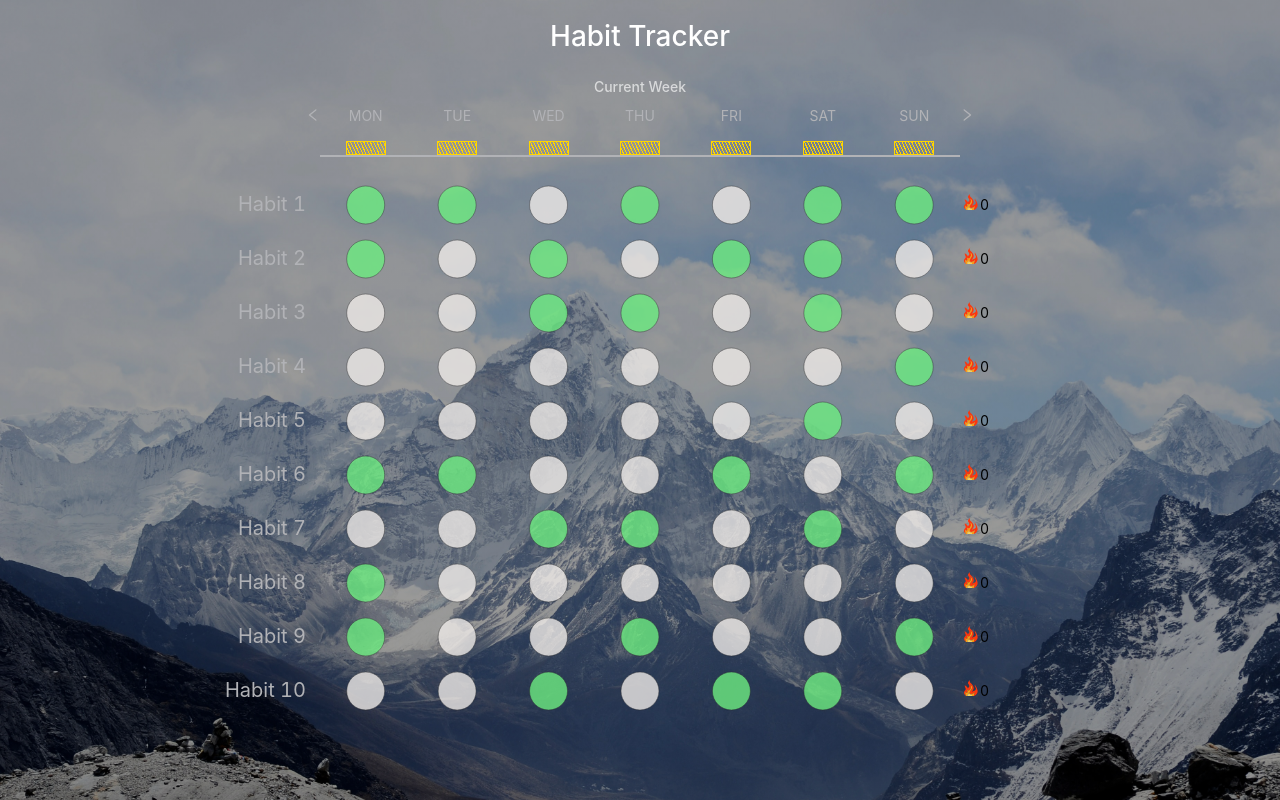
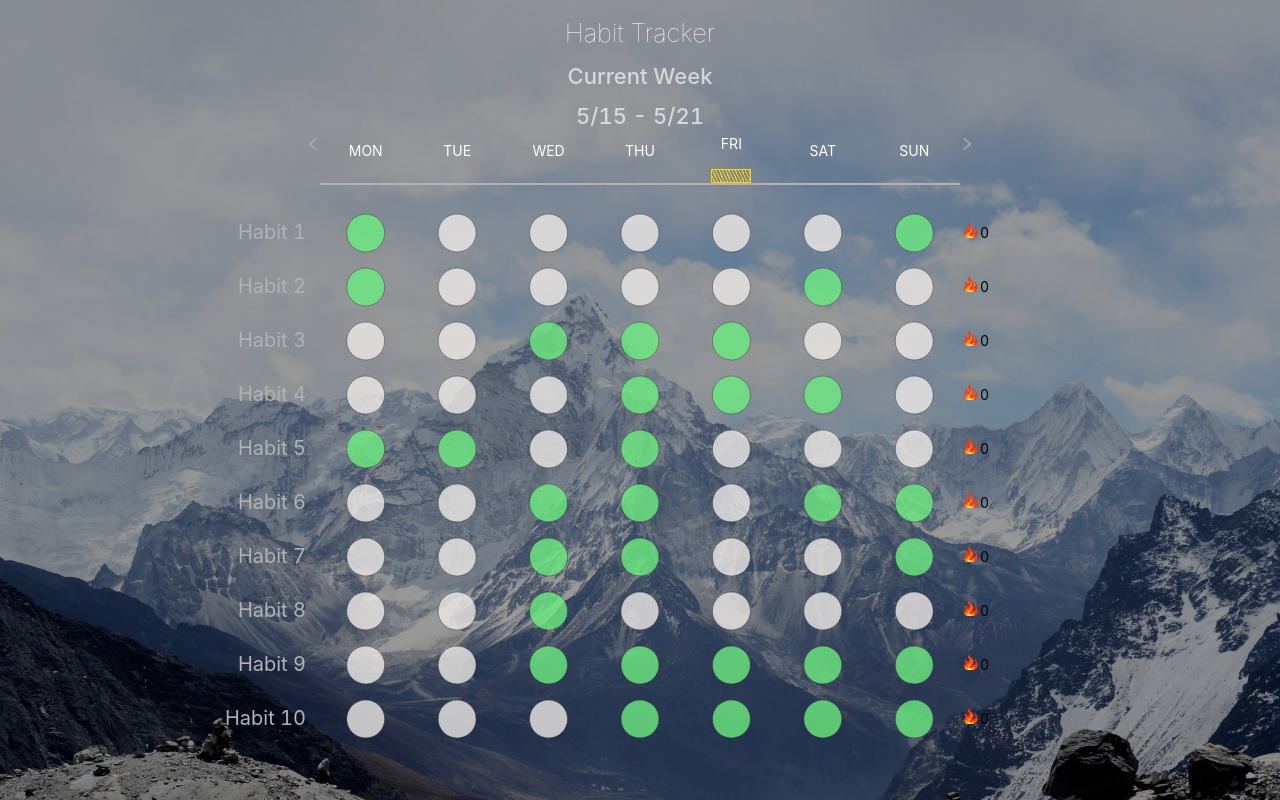
Before and after one commit to brycemorrow4564/habit-tracker, a React (Create React App) app: page / in a window 1280 px wide. Built offline with nearby package versions, Linux system fonts and the light colour scheme.

Commit message:
Added some date related logic to reducers, show visual indicator of current day, and showing text at the top that will update when the selected time window changes

```diff
--- a/src/Custom.css
+++ b/src/Custom.css
@@ -18,12 +18,16 @@
 
 .header-text {
     margin-top: .5em;
+    margin-bottom: 0;
+    font-size: 2vw;
+    font-weight: 100;
     color: white;
     text-align: center;
 }
 
 .header-text-sub {
     margin-top: .25em;
+    margin-bottom: 0;
     color: white;
     text-align: center;
     opacity: .65;
--- a/src/reducer.js
+++ b/src/reducer.js
@@ -1,4 +1,9 @@
 import _ from "lodash";
+import moment from "moment";
+
+function weekIndexMapper(dayIndex) {
+return ['MON','TUE','WED','THU','FRI','SAT','SUN'][dayIndex];
+}
 
 let numHabits = 10;
 let habitHistoryLength = 34;
@@ -11,6 +16,36 @@ const scaleDuration = 1250;
 const opacityDuration = 1250;
 const translateDuration = 1500;
 
+let nextSunday = (date) => {
+    // sets date to the next sunday if it is not already sunday
+    let day = date.day();
+    if (day !== 0) {
+        date.add(7-day);
+    }
+    return date;
+};
+
+let dummyData = () => {
+
+    let today = moment();
+    let startDate = today.subtract(habitHistoryLength - 1, 'days');
+
+    const data = [];
+    for (let i of _.range(0, numHabits)) {
+        let row = [];
+        for (let j of _.range(0, habitHistoryLength)) {
+            row.push(Math.random() < .5 ? 1 : 0);
+        }
+        data.push(row);
+    }
+
+    return { data, day0: startDate };
+};
+
+const { data, day0 } = dummyData();
+const initDateMax = nextSunday(moment());
+const initDateMin = initDateMax.clone().subtract(6, 'days');
+
 export const reducerInitialState = {
     "cellWidth": 40,
     "cellHeight": 40,
@@ -21,13 +56,16 @@ export const reducerInitialState = {
     "singleWeekViewOffset": 6,
     "singleWeekXAnchors": null,
     "numHabits": numHabits,
-    "habitTable": _.range(0, numHabits).map(i => _.range(0, habitHistoryLength).map(e => Math.random() < .5 ? 1 : 0)),
+    "habitTable": data,
+    "today": moment(),                                 // the current day
+    "dateMin": day0,                                // the first date we started recording habit data
+    "dateMax": initDateMax,                         // the last day (sunday) in the current week
 
-    // TODO: add some field that explicitly calculates the temporal period the index range covers
-    "habitTableStartIndex": 0,
-    "habitTableEndIndex": 6,
+    "windowStartDate": initDateMin,                 // the first day (monday) in the current selected week
+    "windowEndDate": initDateMax,                 // the last day (sunday) in the current selected week
 
-    "currentDayIndex": 0,
+    "windowStartIndex": habitHistoryLength - 7,      // the index into habitTable of the first day (monday) in the current selected week
+    "windowEndIndex": habitHistoryLength - 1,        // the index into habitTable of the last day (sunday) in the current selected week
 
     "animations": {
         'singleWeekView-circles-opacity': [],
@@ -64,8 +102,8 @@ export function reducer(state, [type, payload]) {
             // return { ...state, queuedAnimations };
         },
         'set habitTableIndexRange': () => {
-            let [habitTableStartIndex, habitTableEndIndex] = payload;
-            return { ...state, habitTableStartIndex, habitTableEndIndex };
+            let [windowStartIndex, windowEndIndex] = payload;
+            return { ...state, windowStartIndex, windowEndIndex };
         }
 
     };
--- a/src/views/SingleWeekView.tsx
+++ b/src/views/SingleWeekView.tsx
@@ -2,6 +2,7 @@ import * as React from 'react';
 import * as ReactDOM from "react-dom";
 import { LeftOutlined, RightOutlined } from "@ant-design/icons";
 import _ from "lodash";
+import moment from "moment";
 import { Row, Col, Carousel } from "antd";
 import { useRootContext } from "../context";
 import SingleWeekHabitRow from '../components/SingleWeekHabitRow';
@@ -51,11 +52,12 @@ function cssLinearGradientPropertyGenerator(colorA: string, colorB: string, stri
 const SingleWeekView: React.FC<SingleWeekViewProps> = (props) => {
 
     const { state, dispatch } = useRootContext();
-    const { cellWidth, windowSize, singleWeekViewOffset, habitTable, habitTableStartIndex, habitTableEndIndex } = state;
+    const { cellWidth, windowSize, singleWeekViewOffset, habitTable, windowStartIndex, windowStartDate, windowEndDate, windowEndIndex, dateMin, dateMax } = state;
 
     const currentDayColor = "#ffd500";
 
     const carouselRef = React.useRef(null);
+    const [carouselInit, setCarouselInit] = React.useState<Boolean>(false);
 
     const monRef = React.useRef(null);
     const tueRef = React.useRef(null);
@@ -66,18 +68,20 @@ const SingleWeekView: React.FC<SingleWeekViewProps> = (props) => {
     const sunRef = React.useRef(null);
     const refs = [monRef, tueRef, wedRef, thuRef, friRef, satRef, sunRef];
 
+    const numDataWeeks = dateMax.diff(dateMin, 'weeks');
+    const currDayIndex = moment().day();
+
     const shiftWindowByWeek = (direction: number) => {
       // ensure the current range can be shifted. if so, signal a shift
-      if (direction < 0 && habitTableStartIndex >= 7) {
-        dispatch(['set habitTableIndexRange', [habitTableStartIndex - 7, habitTableEndIndex - 7]]);
+      if (direction < 0 && windowStartIndex >= 7) {
+        dispatch(['set habitTableIndexRange', [windowStartIndex - 7, windowEndIndex - 7]]);
         if (carouselRef && carouselRef.current) {
           let curr: any = carouselRef.current;
           curr.prev();
         }
-
       }
-      else if (direction > 0 && habitTableEndIndex + 7 < habitTable[0].length) {
-        dispatch(['set habitTableIndexRange', [habitTableStartIndex + 7, habitTableEndIndex + 7]]);
+      else if (direction > 0 && windowEndIndex + 7 < habitTable[0].length) {
+        dispatch(['set habitTableIndexRange', [windowStartIndex + 7, windowEndIndex + 7]]);
         if (carouselRef && carouselRef.current) {
           let curr: any = carouselRef.current;
           curr.next();
@@ -92,6 +96,10 @@ const SingleWeekView: React.FC<SingleWeekViewProps> = (props) => {
       return 'Current Week';
     }
 
+    const getCurrentDateText = () => {
+      return `${windowStartDate.format('M/DD')} - ${windowEndDate.format('M/DD')}`;
+    };
+
     React.useEffect(() => {
 
       const onResize = () => {
@@ -101,7 +109,7 @@ const SingleWeekView: React.FC<SingleWeekViewProps> = (props) => {
           let { x, width } = ref.current.getBoundingClientRect();
           return x + width/2;
         }).map(v => v - offset);
-        // console.log(xValues.map(v => v * (Math.ceil(habitTable[0].length / 7) - 1)));
+        // console.log(xValues.map(v => v * (numDataWeeks - 1)));
         dispatch(['set singleWeekXAnchors', xValues]);
       };
 
@@ -110,6 +118,16 @@ const SingleWeekView: React.FC<SingleWeekViewProps> = (props) => {
       onResize();
 
     }, []);
+
+    // Ensures the carousel is on the last slide to start
+    React.useEffect(() => {
+      if (carouselRef && carouselRef.current && !carouselInit) {
+        // @ts-ignore
+        carouselRef.current.goTo(numDataWeeks-1, true);
+        setCarouselInit(true);
+      }
+
+    }, [carouselRef]);
 
   return (
       <React.Fragment>
@@ -121,10 +139,15 @@ const SingleWeekView: React.FC<SingleWeekViewProps> = (props) => {
           </Col>
         </Row>
 
-        {/* Sub-Header */}
         <Row justify="center" align="middle">
           <Col span={8}>
-            <h4 className="header-text-sub">{getSubtitle()}</h4>
+            <h4 className="header-text-sub" style={{ fontSize: 22 }}>{getSubtitle()}</h4>
+          </Col>
+        </Row>
+
+        <Row justify="center" align="middle">
+          <Col span={8}>
+            <h4 className="header-text-sub" style={{ fontSize: 22 }}>{getCurrentDateText()}</h4>
           </Col>
         </Row>
 
@@ -141,15 +164,18 @@ const SingleWeekView: React.FC<SingleWeekViewProps> = (props) => {
 
               {/* The top time axis contained within a carousel */}
               <Carousel ref={carouselRef} dots={false} style={{ position: 'relative' }}>
-                  {_.range(0, Math.ceil(habitTable[0].length / 7)).map(j => {
+                  {_.range(0, numDataWeeks).map(j => {
                     return (
                       <div>
                         <Row justify="space-around" align="middle">
                           {_.range(0, windowSize).map((i) => {
                             return (
                               <Col style={{ width: cellWidth }}>
-                                <p style={{ textAlign: 'center', color: '#b1b2b6' }} className="weekday">{weekIndexMapper(i)}</p>
-                                <div style={{ height: '1em', width: '100%' , border: `1px solid ${currentDayColor}`, background: cssLinearGradientPropertyGenerator('transparent', currentDayColor, .05, .025, 65) }} />
+                                <p style={{ textAlign: 'center', color: 'white' }} className="weekday">{weekIndexMapper(i)}</p>
+                                {(j === numDataWeeks - 1) && (i === currDayIndex) ?
+                                  <div style={{ height: '1em', width: '100%' , border: `1px solid ${currentDayColor}`, background: cssLinearGradientPropertyGenerator('transparent', currentDayColor, .05, .025, 65) }} />
+                                  : null
+                                }
                               </Col>
                             )
                           })}
@@ -191,7 +217,7 @@ const SingleWeekView: React.FC<SingleWeekViewProps> = (props) => {
         </Row>
 
         {/* Data Rows */}
-        {habitTable.map((data: number[], i: number) => (<SingleWeekHabitRow data={data.slice(habitTableStartIndex, habitTableEndIndex+1)} index={i} />))}
+        {habitTable.map((data: number[], i: number) => (<SingleWeekHabitRow data={data.slice(windowStartIndex, windowEndIndex+1)} index={i} />))}
 
       </React.Fragment>
   );
```
